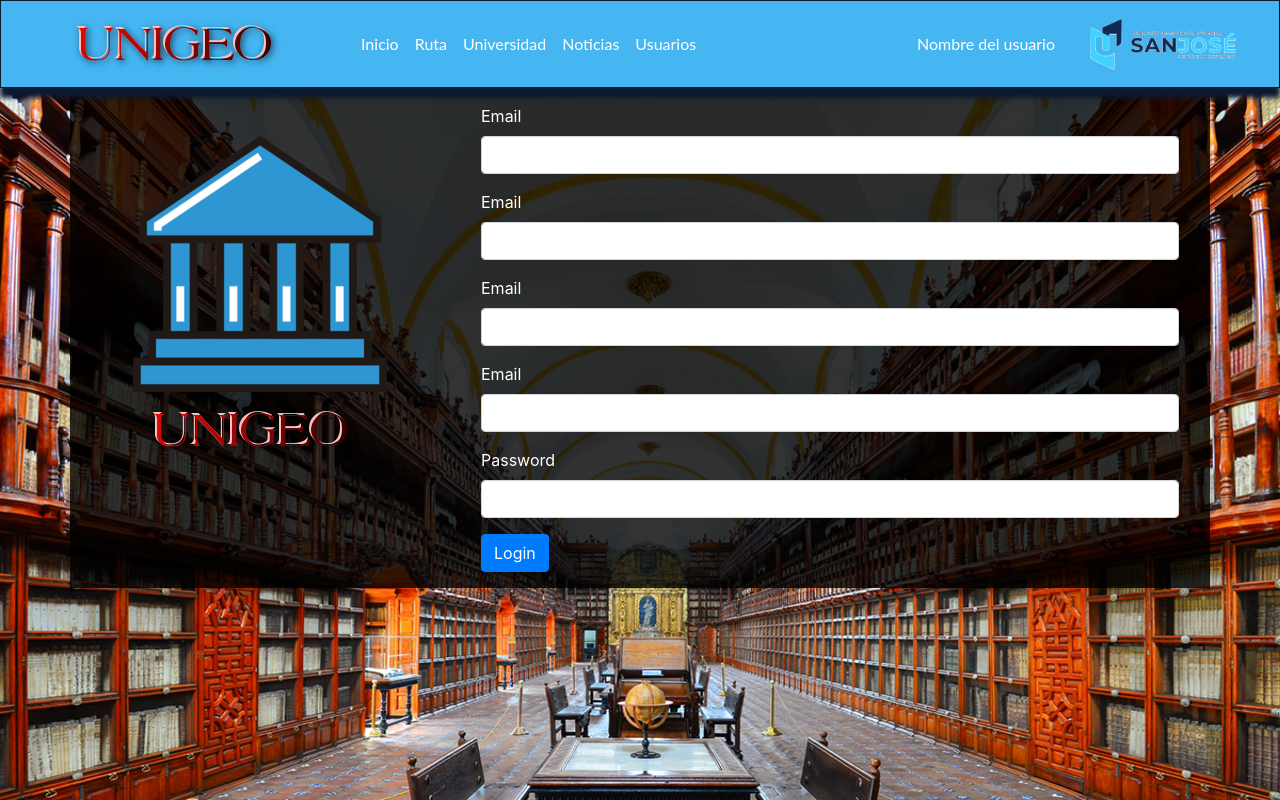
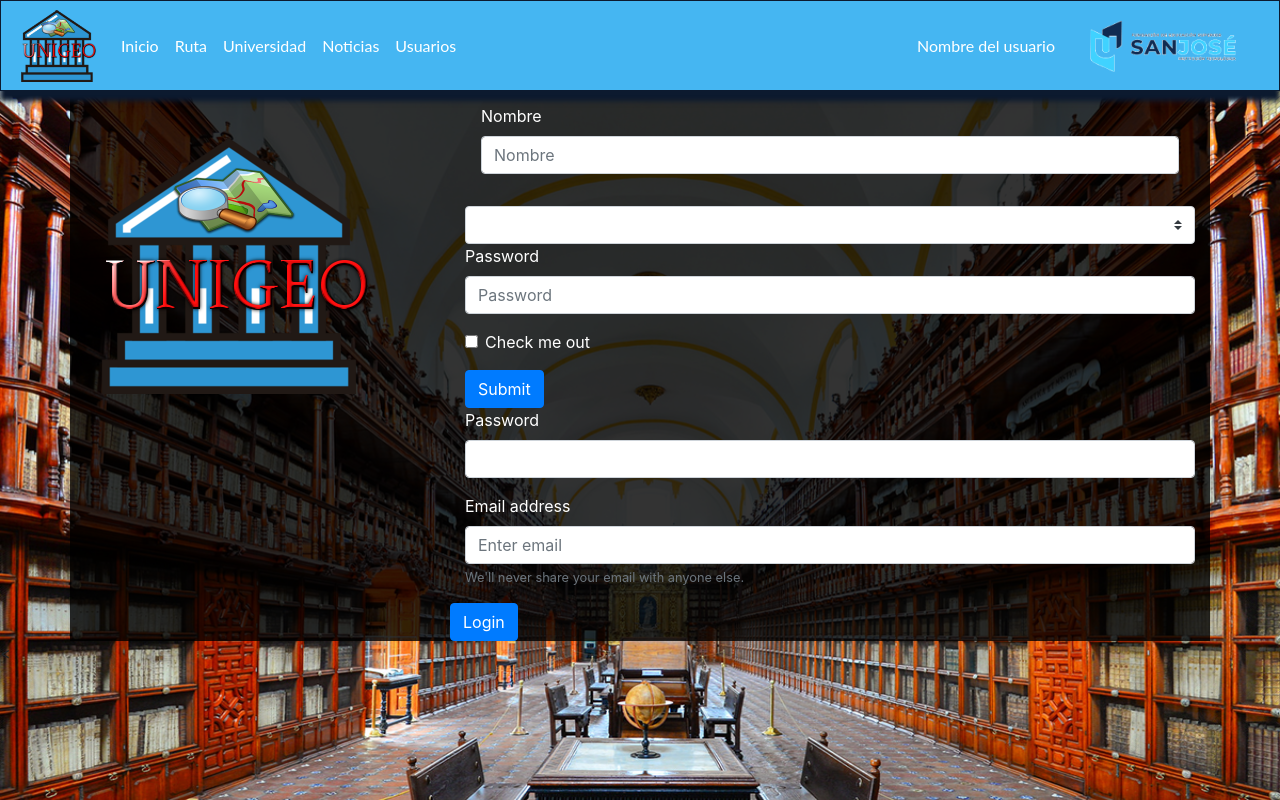
Before and after one commit to Jonathanbustos15/Unigeo, a PHP site: page /Unigeo/vistas/crearuniversidad.php in a window 1280 px wide. Run offline with PHP 8.4, Linux system fonts and the light colour scheme.

Commit message:
universidad 11511

```diff
--- a/vistas/crearuniversidad.php
+++ b/vistas/crearuniversidad.php
@@ -16,37 +16,53 @@
         <div class="container cont">
             <div class="row">
                 <div class="col-4 pt-5">
-                    <center><img src="componentes/images/U.png" alt=""/></center>
-                    <img class="p-2" src="componentes/images/UNIGEO1.png" alt=""/>
+                    <img src="componentes/images/UNIGEO_1.png" alt="unigeo"/>
                 </div>
                 <!--panel derecho-->
                 <div class="col-8  px-0">
                     <div class="container">
-                        <div class="">
+
                         <form action="#" class="p-3 form">
+                            <div></div>
+                            <!--nombre-->
                             <div class="form-group">
-                                    <label for="email">Email</label>
-                                    <input type="email" name="email" id="email" class="form-control">
-                                </div>
-                                <div class="form-group">
-                                    <label for="email">Email</label>
-                                    <input type="email" name="email" id="email" class="form-control">
-                                </div>
-                                <div class="form-group">
-                                    <label for="email">Email</label>
-                                    <input type="email" name="email" id="email" class="form-control">
-                                </div>
-                                <div class="form-group">
-                                    <label for="email">Email</label>
-                                    <input type="email" name="email" id="email" class="form-control">
+                                <label for="enombre">Nombre</label>
+                                <input type="email" class="form-control" id="Nombre" placeholder="Nombre">
                             </div>
 
+                        </form>
+
+                        <div>
+                            <select class="custom-select p-3 form" id="inputGroupSelect01">
+                                <option selected>Choose...</option>
+                                <option value="1">One</option>
+                                <option value="2">Two</option>
+                                <option value="3">Three</option>
+                            </select>
+                        </div>
+
+                        <div class="form-group">
+                            <label for="exampleInputPassword1">Password</label>
+                            <input type="password" class="form-control" id="exampleInputPassword1" placeholder="Password">
+                        </div>
+                        <div class="form-group form-check">
+                            <input type="checkbox" class="form-check-input" id="exampleCheck1">
+                            <label class="form-check-label" for="exampleCheck1">Check me out</label>
+                        </div>
+                        <button type="submit" class="btn btn-primary">Submit</button>
                         <div class="form-group">
                             <label for="password">Password</label>
                             <input type="password" name="password" id="password" class="form-control">
                         </div>
+                        <div class="form-group">
+                            <label for="exampleInputEmail1">Email address</label>
+                            <input type="email" class="form-control" id="exampleInputEmail1" aria-describedby="emailHelp" placeholder="Enter email">
+                            <small id="emailHelp" class="form-text text-muted">We'll never share your email with anyone else.</small>
+                        </div>
+                    </div>
+
                     <button type="submit" class="btn btn-primary">Login</button>
-                            </form>
+
                 </div>
             </div>
         </div>
--- a/vistas/header.php
+++ b/vistas/header.php
@@ -18,9 +18,9 @@
                 <button type="button" class="navbar-toggler navbar-dark" data-toggle="collapse" data-target="#navbarCollapse">
                     <span class="navbar-toggler-icon"></span>
                 </button>
+                <img src="componentes/images/UNIGEO2.png" alt=""/>
+                <a href="#" class="navbar-brand">
 
-                <a href="#" class="navbar-brand">
-                    <img src="componentes/images/UNIGEO1.png" alt=""/>
                 </a>
                 <div class="collapse navbar-collapse" id="navbarCollapse">
                     <div class="navbar-nav">
```
Also changed, not shown: vistas/componentes/css/Stylecreauniversidad.css (line endings or trailing spaces), vistas/componentes/images/UNIGEO2.png (added), vistas/componentes/images/UNIGEO3.png (added), vistas/componentes/images/UNIGEO_1.png (added). Lines whose indentation alone changed are shown as unchanged.
